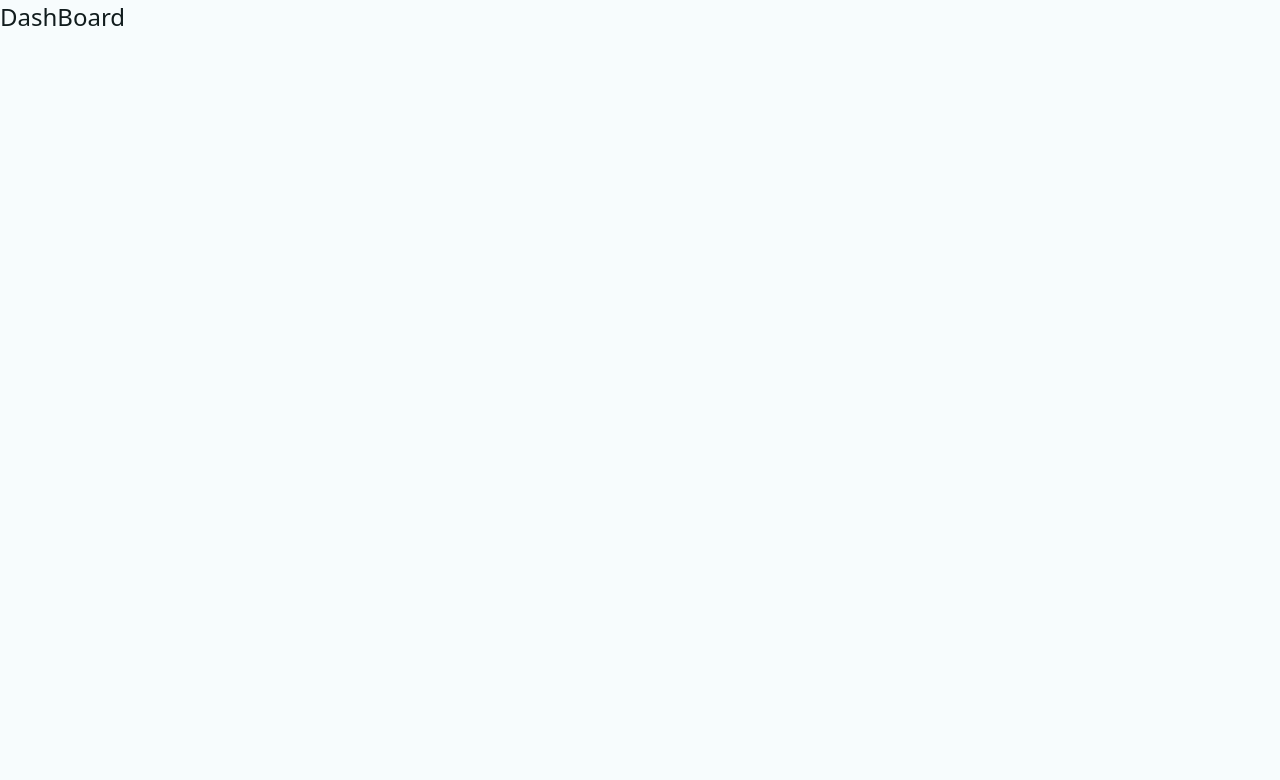
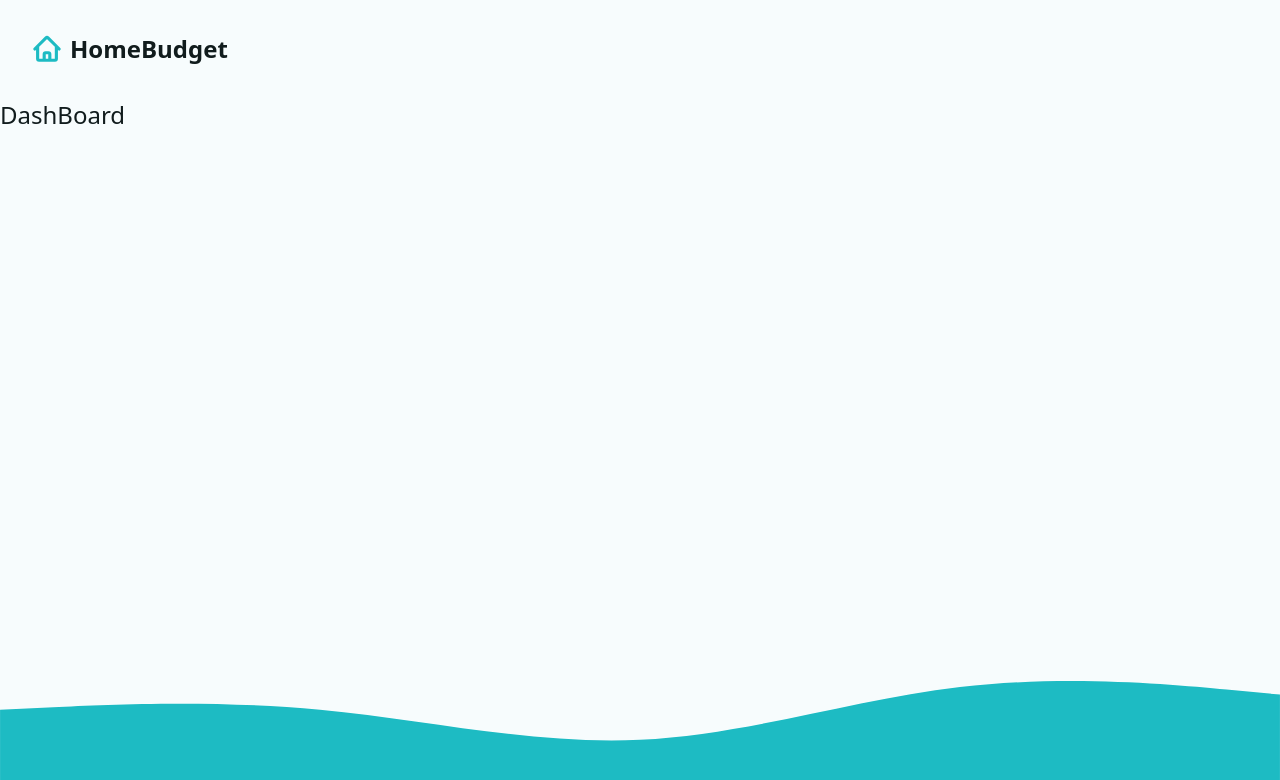
Before and after one commit to codedMaze/React-Router_Expense_App, a React (Vite) app in the folder react-router-expense-app/: page / in a window 1280 px wide. Shown: the top 780 px of the page. Built offline with nearby package versions, Linux system fonts and the light colour scheme.

Commit message:
loader and action

```diff
--- a/react-router-expense-app/package.json
+++ b/react-router-expense-app/package.json
@@ -9,6 +9,7 @@
     "preview": "vite preview"
   },
   "dependencies": {
+    "@heroicons/react": "^2.0.16",
     "react": "^18.2.0",
     "react-dom": "^18.2.0",
     "react-router-dom": "^6.8.2"
--- a/react-router-expense-app/src/App.jsx
+++ b/react-router-expense-app/src/App.jsx
@@ -1,8 +1,24 @@
 import React from "react";
 import { createBrowserRouter, RouterProvider } from "react-router-dom";
-import DashBoard from "./pages/DashBoard";
+import Main, { mainLoader } from "./layout/Main";
+import DashBoard, { dashboardLoader } from "./pages/DashBoard";
+import Error from "./pages/Error";
 
-const router = createBrowserRouter([{ path: "/", element: <DashBoard /> }]);
+const router = createBrowserRouter([
+  {
+    path: "/",
+    element: <Main />,
+    loader: mainLoader,
+    errorElement: <Error />,
+    children: [
+      {
+        index: true,
+        element: <DashBoard />,
+        loader: dashboardLoader,
+      },
+    ],
+  },
+]);
 
 const App = () => {
   return (
--- /dev/null
+++ b/react-router-expense-app/src/components/Navbar.jsx
@@ -0,0 +1,34 @@
+import React from "react";
+import { Form, NavLink } from "react-router-dom";
+import { BeakerIcon, TrashIcon } from "@heroicons/react/24/solid";
+
+import logomark from "../assets/logomark.svg";
+
+const Navbar = ({ userName }) => {
+  return (
+    <nav>
+      <NavLink to="/" aria-label="Go to home">
+        <img src={logomark} alt="" height={30} />
+        <span>HomeBudget</span>
+      </NavLink>
+      {userName && (
+        <Form
+          method="post"
+          action="./logout"
+          onSubmit={(event) => {
+            if (!confirm("Delete user and all data?")) {
+              event.preventDefault();
+            }
+          }}
+        >
+          <button type="submit" className="btn btn--warning">
+            <span>Delete User</span>
+            <TrashIcon />
+          </button>
+        </Form>
+      )}
+    </nav>
+  );
+};
+
+export default Navbar;
--- /dev/null
+++ b/react-router-expense-app/src/helper.js
@@ -0,0 +1,3 @@
+export const fetchData = (key) => {
+  return JSON.parse(localStorage.getItem(key));
+};
--- /dev/null
+++ b/react-router-expense-app/src/layout/Main.jsx
@@ -0,0 +1,24 @@
+import React from "react";
+import { Outlet, useLoaderData } from "react-router-dom";
+import { fetchData } from "../helper";
+
+import wave from "../assets/wave.svg";
+import Navbar from "../components/Navbar";
+
+const Main = () => {
+  const { userName } = useLoaderData();
+  return (
+    <div className="layout">
+      <Navbar userName={userName} />
+      <Outlet />
+      <img src={wave} alt="" />
+    </div>
+  );
+};
+
+export default Main;
+
+export const mainLoader = () => {
+  const userName = fetchData("userName");
+  return { userName };
+};
--- a/react-router-expense-app/src/pages/DashBoard.jsx
+++ b/react-router-expense-app/src/pages/DashBoard.jsx
@@ -1,7 +1,20 @@
 import React from "react";
+import { useLoaderData } from "react-router-dom";
+import { fetchData } from "../helper";
 
 const DashBoard = () => {
-  return <div>DashBoard</div>;
+  const { userName } = useLoaderData();
+  return (
+    <div>
+      <h1>{userName}</h1>
+      DashBoard
+    </div>
+  );
 };
 
 export default DashBoard;
+
+export const dashboardLoader = () => {
+  const userName = fetchData("userName");
+  return { userName };
+};
--- /dev/null
+++ b/react-router-expense-app/src/pages/Error.jsx
@@ -0,0 +1,7 @@
+import React from "react";
+
+const Error = () => {
+  return <div>Error</div>;
+};
+
+export default Error;
```
Also changed, not shown: 1 other file (tests, documents, lock files or other folders).
